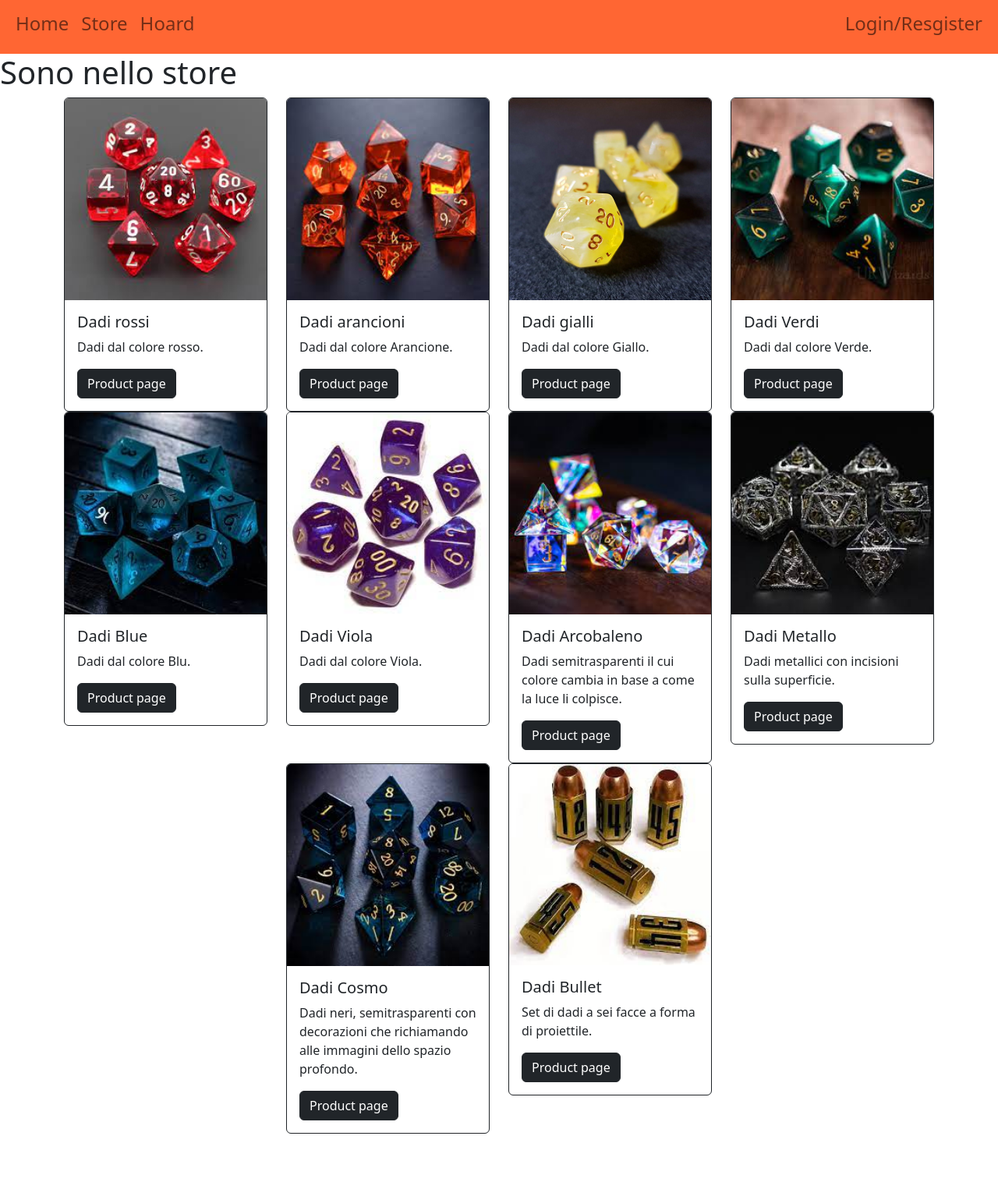
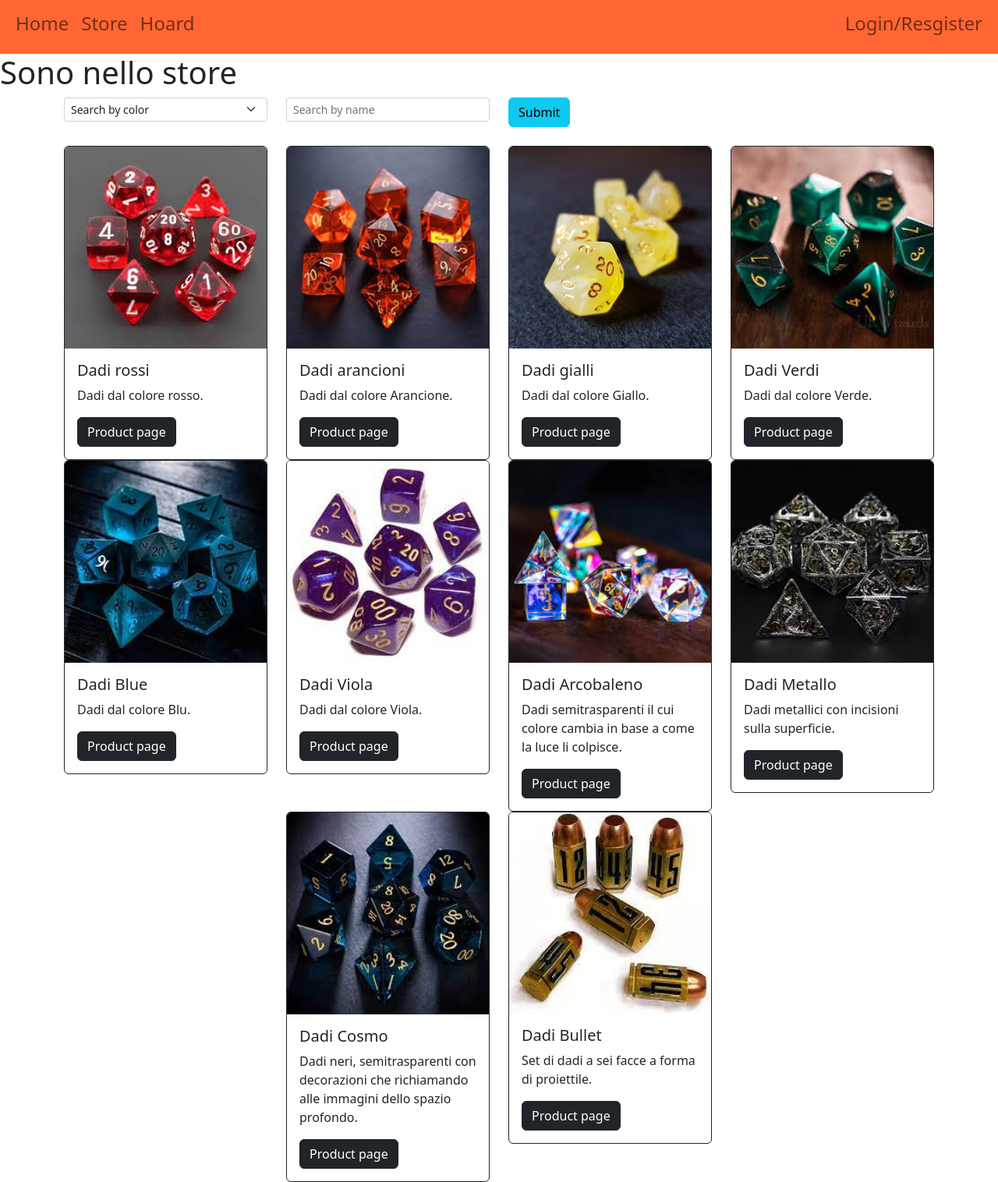
Before and after one commit to JiacomoPassero/DiceIT, a Django app: page /store/ in a window 1280 px wide. Shown: the whole page at 78% size. Before the commit the page ends 1454 px from the top, so only its background shows below. Run offline with Django 4.2, Linux system fonts and the light colour scheme; data comes from the database, SQL or seed files in the repository; both versions use the stored data as it was after the commit.

Commit message:
Aggiunto mini form di ricerca dello store tramite view, alcune immagini e sistemato il modello del database da due errori logici

```diff
--- a/diceit/diceit/store/models.py
+++ b/diceit/diceit/store/models.py
@@ -25,9 +25,9 @@ class Dice(models.Model):
         ("G","Green"),
         ("B","Blue"),
         ("P","Purple"),
-        ("B","Black"),
+        ("N","Black"),
         ("W","White"),
-        ("G","Grey"),
+        ("M","Metal"),
     ]
 
     code = models.CharField(max_length=100, primary_key=True)
--- a/diceit/diceit/store/populate_db.py
+++ b/diceit/diceit/store/populate_db.py
@@ -100,8 +100,8 @@ def create_dices_db():
         "B",
         "P",
         "W",
-        "G",
-        "B",
+        "M",
+        "N",
         "Y"
     )
 
--- a/diceit/diceit/store/views.py
+++ b/diceit/diceit/store/views.py
@@ -1,13 +1,41 @@
 from django.shortcuts import render
 from store.models import User, Dice
+
 
 # Create your views here.
 def store(request):
 
-    dices = Dice.objects.all()
+    #dices = Dice.objects.all()
+
+    if request.method == "POST":
+        colore = request.POST['color']
+        nome= request.POST['name']
+        #print("colore",colore," ",type(colore))
+        #print("nome",nome," ",type(nome))
+        if colore != "none" and nome != "":
+            dices= Dice.objects.filter(primary_color__exact=colore,name__iexact=nome)
+        else:
+            if colore != "none":
+                dices = Dice.objects.filter(primary_color__exact=colore)
+            if  nome != "":
+                dices = Dice.objects.filter(name__iexact=nome)
+
+        if nome == "":
+            if colore == "none":
+                #premuto search senza parametri
+                dices = Dice.objects.all()
+
+    else:
+        dices = Dice.objects.all()
+
+    if not dices:
+        vuoto = True
+    else:
+        vuoto = False
 
     ctx = {
             'dices' :   dices,
+            'vuoto' : vuoto
         }
-
+    #Stile tabella Masonry, il dislivello è voluto
     return render(request, template_name='store/store.html', context=ctx)
--- a/diceit/diceit/templates/store/store.html
+++ b/diceit/diceit/templates/store/store.html
@@ -4,8 +4,41 @@
 {% endblock %}
 {% block content %}
     <h1>Sono nello store</h1>
+        <form class="container" method="post">{% csrf_token %}
+            <div class="form-group">
+            <div class="row">
+                <div class="col-sm-3">
+                    <select name='color' class="form-select form-select-sm" aria-label=".form-select-sm">
+                        <option value="none" selected>Search by color</option>
+                        <option value="R">🟥</option>
+                        <option value="O">🟧</option>
+                        <option value="Y">🟨</option>
+                        <option value="G">🟩</option>
+                        <option value="B">🟦</option>
+                        <option value="P">🟪</option>
+                        <option value="N">⬛</option>
+                        <option value="W">🔲</option>
+                        <option value="M">Metal</option>
+                    </select>
+                </div>
+                <div class="col-sm-3">
+                    <input name="name" class="form-control form-control-sm" type="text" placeholder="Search by name">
+                </div>
+                <div class="col-sm-1">
+                    <button type="submit" class="btn btn-info">Submit</button>
+                </div>
+            </div>
+            </div>
+        </form>
+        <br>
 
-       <div class="container">
+        {% if vuoto %}
+        <div class="text-center">
+            <img src="{%static 'set/empty.png' %}" class="img-fluid" alt="Try search something else">
+        </div>
+        {% else %}
+
+        <div class="container">
 
             <div class="row justify-content-md-center">
                 {% for dice in dices %}
@@ -24,7 +57,9 @@
                 {% endfor %}
             </div>
 
-    </div>
+        </div>
+
+        {% endif %}
 
 
 {% endblock %}
```
Also changed, not shown: diceit/diceit/db.sqlite3, diceit/diceit/static/set/empty.png (added), diceit/diceit/store/migrations/0002_alter_dice_primary_color.py (added), diceit/diceit/store/migrations/0003_alter_dice_primary_color.py (added).
